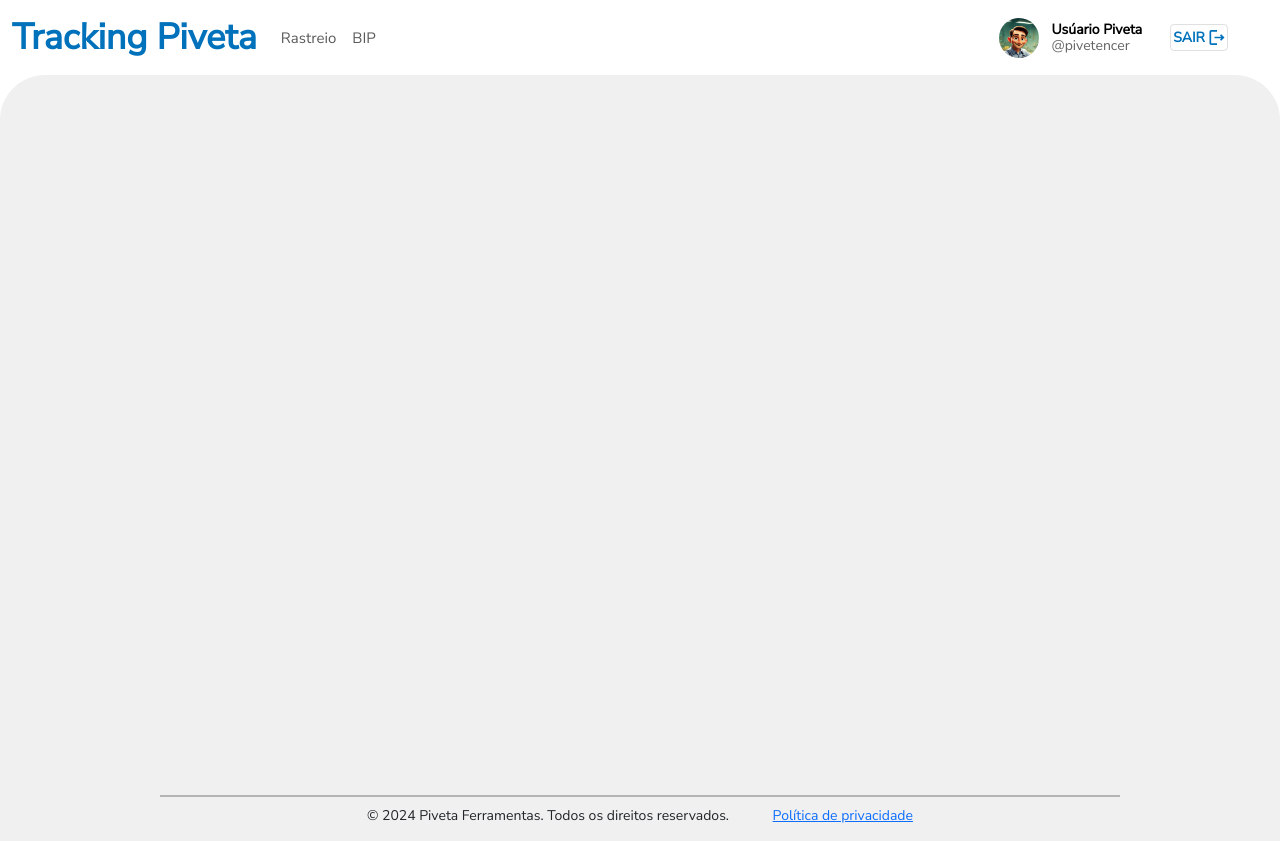
After one commit to EduardoMnzs/Tracking-piveta, a Flask app: page /bipagem in a window 1280 px wide. The commit adds this page. Run offline with Flask 3, Linux system fonts and the light colour scheme.

Commit message:
Bipagem inicio

```diff
--- /dev/null
+++ b/app/api_key.py
@@ -0,0 +1 @@
+ANTICAPTCHA_KEY = 'null'
--- a/app/routes.py
+++ b/app/routes.py
@@ -49,6 +49,10 @@ def api_rastreio(codigo_rastreio):
         return {"error": error}, 400
     return {"registros": registros}, 200
 
+@app.route("/bipagem")
+def bipagem():
+    return render_template('bipagem.html')
+
 @app.route("/test")
 def test():
     return render_template('test.html')
--- /dev/null
+++ b/app/static/css/bipagem.css
@@ -0,0 +1,27 @@
+.home-container{
+    text-align: center;
+}
+
+.background {
+    background-color: #F0F0F0;
+    border-radius: 45px 45px 0px 0px;
+    height: 90%;
+}
+
+.terms-of-usage {
+    background-color: #F0F0F0;
+    padding-bottom: 15px;
+
+    a {
+        margin-left: 40px
+    }
+}
+
+.footer-hr {
+    margin: auto;
+    width: 75%;
+    height: 2px;
+    background: black !important;
+    margin-bottom: 8px;
+    border: none !important;
+}
--- a/app/static/css/blueprint.css
+++ b/app/static/css/blueprint.css
@@ -24,6 +24,7 @@
 }
 
 .nav-item {
+    display: flex;
     font-size: 15px;
     font-style: normal;
     font-weight: 400;
--- /dev/null
+++ b/app/templates/bipagem.html
@@ -0,0 +1,17 @@
+<link href="/static/css/bipagem.css" rel="stylesheet">
+
+{% extends 'blueprint.html' %}
+{% block main %}
+<div class="background">
+    <div class="home-container">
+        <div class="container-busca">
+        </div>
+    </div>
+</div>
+
+<footer class="small text-center terms-of-usage">
+    <hr class="footer-hr">
+    © 2024 Piveta Ferramentas. Todos os direitos reservados. <a href="/politica-de-privacidade">Política de privacidade</a>
+</footer>
+
+{% endblock %}
--- a/app/templates/blueprint.html
+++ b/app/templates/blueprint.html
@@ -44,6 +44,7 @@
                 <ul class="navbar-nav me-auto mb-2 mb-lg-0">
                     <li class="nav-item">
                         <a class="nav-link nav-rastreio" href="/rastreio">Rastreio</a>
+                        <a class="nav-link nav-rastreio" href="/bipagem">BIP</a>
                     </li>
                 </ul>
             </div>
--- /dev/null
+++ b/requiriments.txt
@@ -0,0 +1,6 @@
+anticaptchaofficial==1.0.60
+beautifulsoup4==23.2.0
+requests==2.32.3
+selenium==4.21.0
+Flask==3.0.3
+webdriver-manager==4.0.1
```
Also changed, not shown: app/bipagem.py (added, +18 -0 lines).
